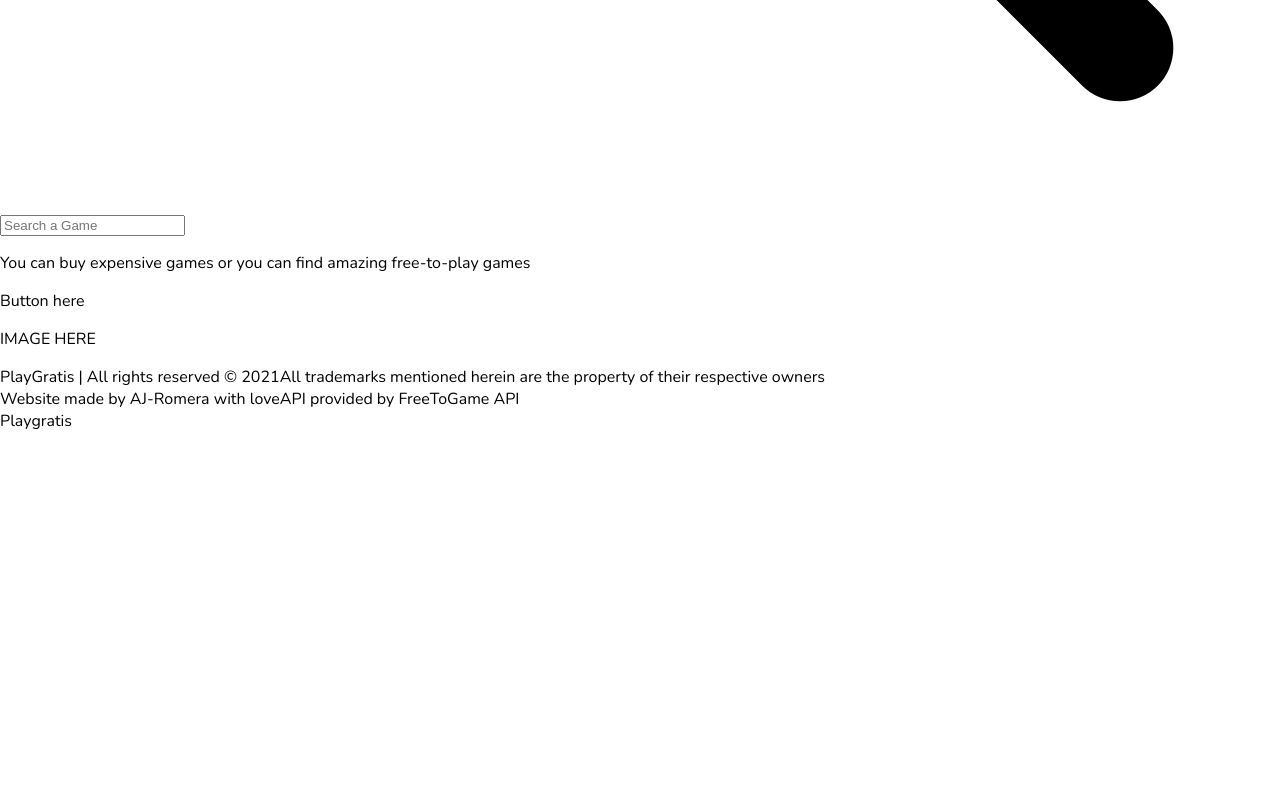
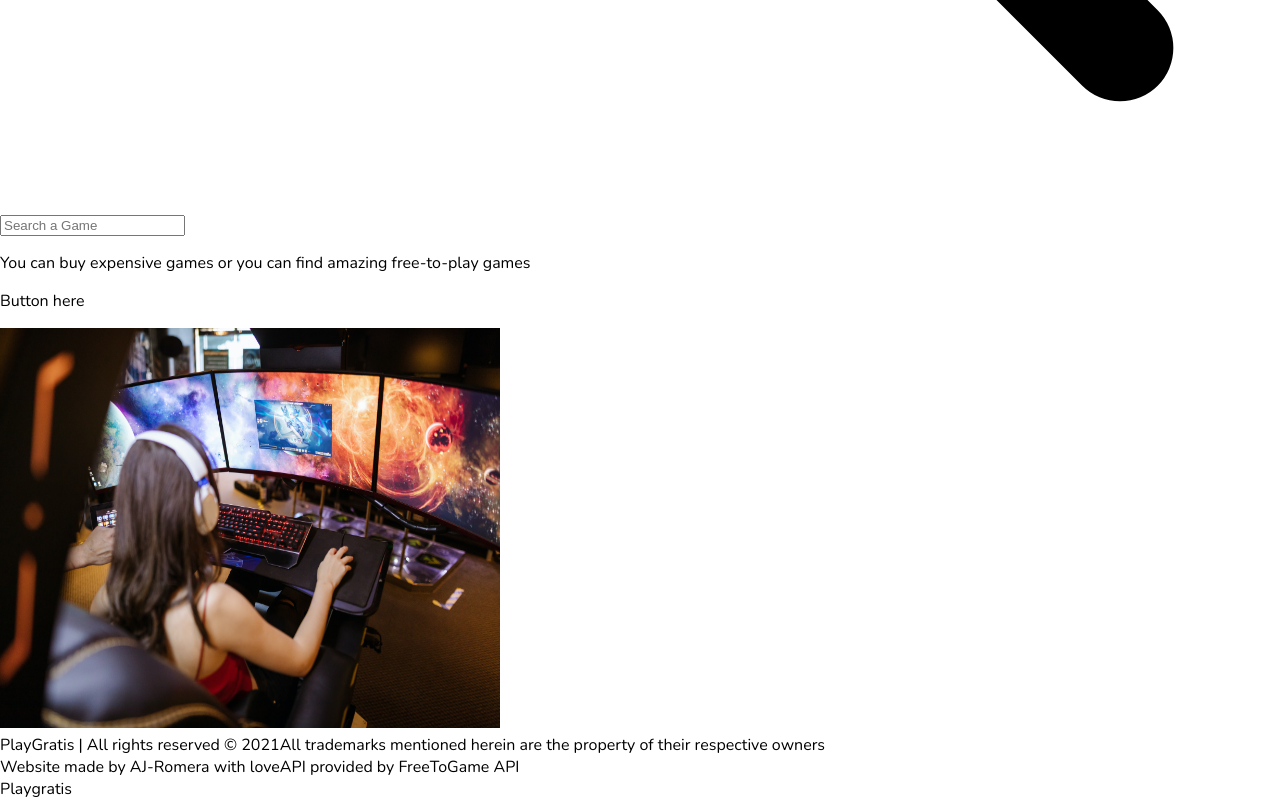
Before and after one commit to AJ-Romera/play-gratis, a Next.js app: page / in a window 1280 px wide. Shown: the part 1116-1916 px from the top of the page. Before the commit the page ends 1548 px from the top, so only its background shows below. Built offline with nearby package versions, Linux system fonts and the light colour scheme; a web font is replaced by a local one.

Commit message:
CHNG: Add a Static Image to the Index w/ Image Component

```diff
--- a/pages/index.js
+++ b/pages/index.js
@@ -1,4 +1,5 @@
 import Layout from '../components/layout/Layout';
+import Image from 'next/image';
 
 function Home() {
 	return (
@@ -15,9 +16,12 @@ function Home() {
 								Button here
 							</p>
 						</div>
-						<p className='text-xl font-normal text-gray-200 bg-blue-700'>
-							IMAGE HERE
-						</p>
+						<Image
+							src='/static/images/pexels-rodnae-productions-7915289.jpg'
+							alt='Gamer girl playing by RODNAE Productions in Pexels'
+							width={500}
+							height={400}
+						/>
 					</div>
 				</div>
 			</Layout>
```
Also changed, not shown: public/static/images/pexels-rodnae-productions-7915289.jpg (added).
